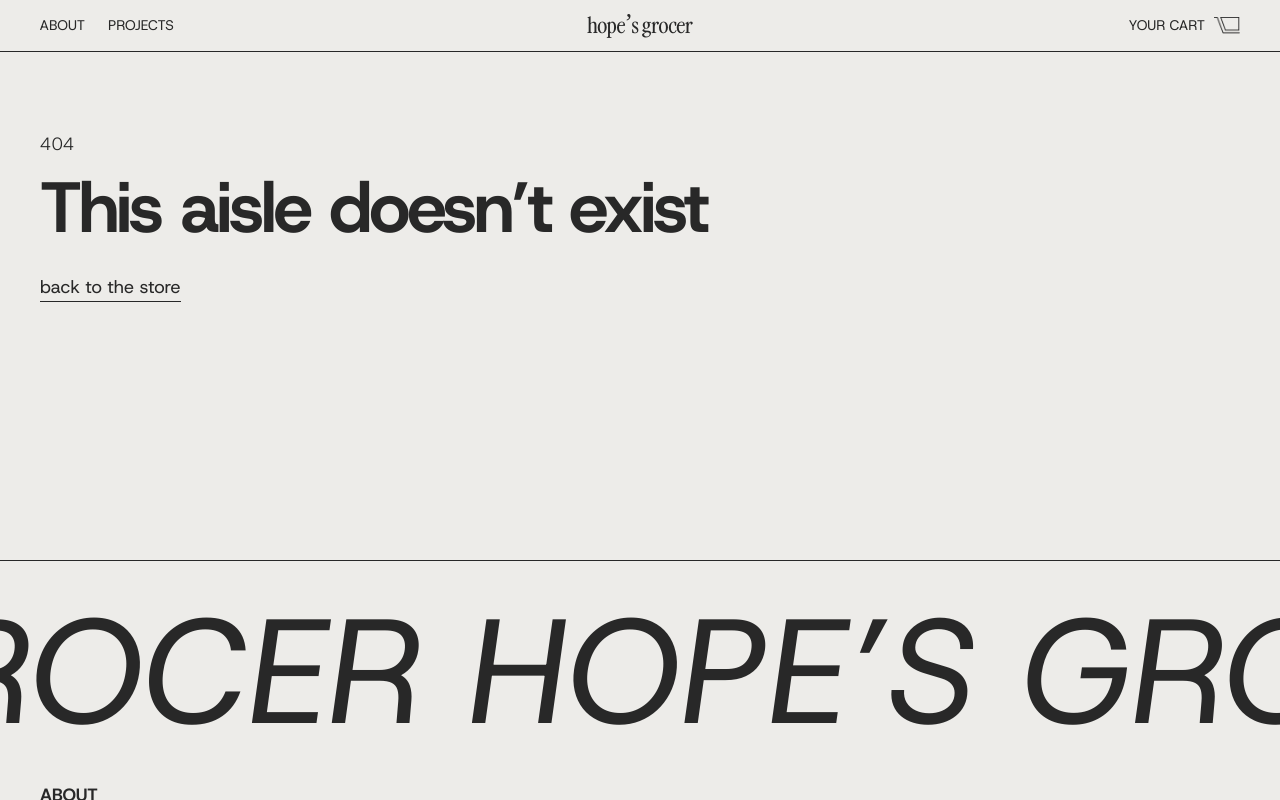
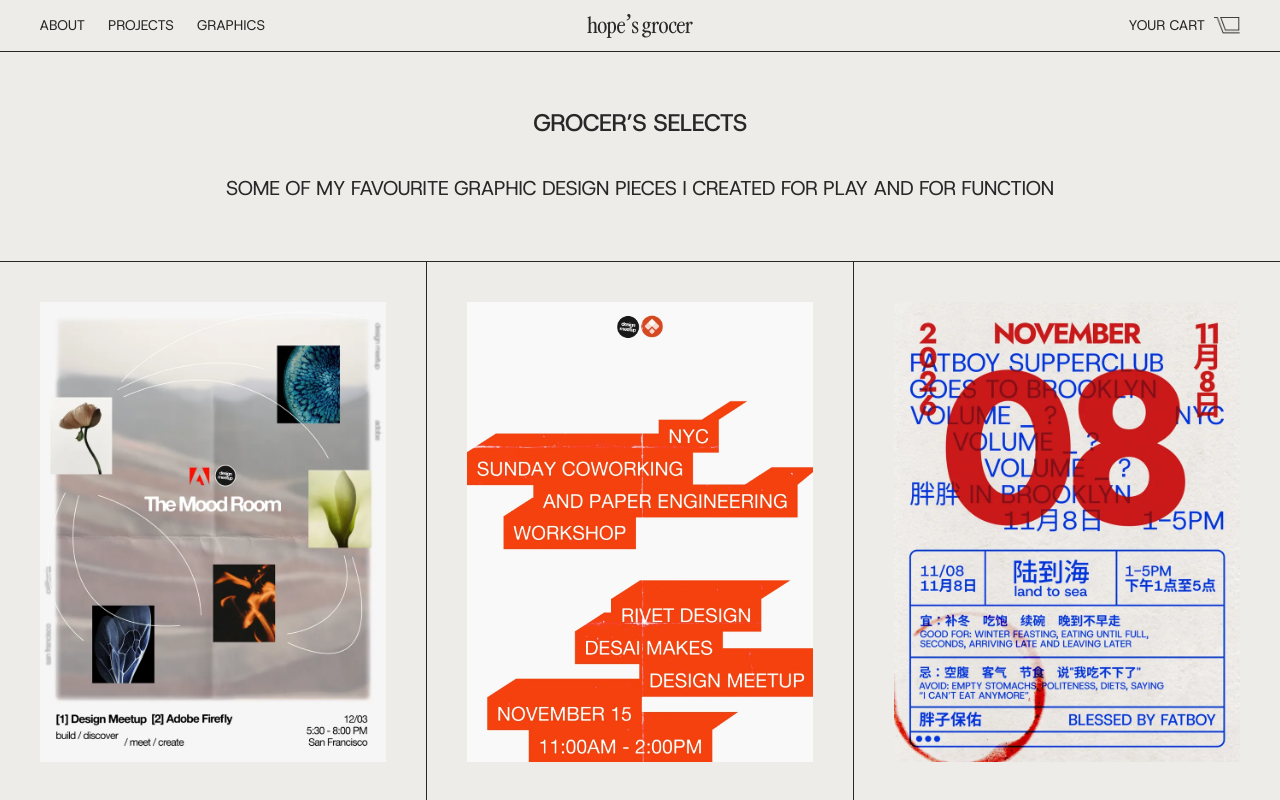
Before and after one commit to matthewhopeyonatan-creator/portfolio, a Next.js app: page /graphics in a window 1280 px wide. Before the commit this address had no page. Shown: the top 800 px of the page. Built offline with nearby package versions, Linux system fonts and the light colour scheme.

Commit message:
Portfolio v2: Grocer's Selects moves to its own Graphics page (new navbar link after projects); the homepage ends with the projects
Co-Authored-By: Claude Opus 5.5 <noreply@anthropic.com>
Claude-Session: https://claude.ai/code/session_01GYPHnZVL3HH7QMswTWv6Z2

```diff
--- /dev/null
+++ b/app/graphics/page.tsx
@@ -0,0 +1,24 @@
+import type { Metadata } from "next";
+import SiteHeader from "@/components/SiteHeader";
+import SiteFooter from "@/components/SiteFooter";
+import RevealOnScroll from "@/components/RevealOnScroll";
+import GrocersSelects from "@/components/GrocersSelects";
+
+export const metadata: Metadata = {
+  title: "Graphics — hope’s grocer",
+  description: "Some of Matthew Hope’s favourite graphic design pieces, made for play and for function.",
+};
+
+/** Grocer's Selects, the poster shelf, on a page of its own (it used to close the homepage). */
+export default function GraphicsPage() {
+  return (
+    <>
+      <SiteHeader />
+      <main>
+        <GrocersSelects />
+      </main>
+      <SiteFooter />
+      <RevealOnScroll />
+    </>
+  );
+}
--- a/app/page.module.css
+++ b/app/page.module.css
@@ -55,7 +55,9 @@
   background: var(--color-bg); /* tomato overflow stops at the rule under the title */
   display: grid;
   grid-template-columns: 1fr 1fr;
-  margin: 0;
+  /* the projects are the last thing on the page: their bottom rule and the footer's top rule
+     share one line rather than stacking into a double one */
+  margin: 0 0 -1.5px;
   padding: 0;
   list-style: none;
 }
--- a/app/page.tsx
+++ b/app/page.tsx
@@ -1,7 +1,6 @@
 import Hero from "@/components/Hero";
 import SiteFooter from "@/components/SiteFooter";
 import ProjectCard from "@/components/ProjectCard";
-import GrocersSelects from "@/components/GrocersSelects";
 import SiteHeader from "@/components/SiteHeader";
 import RevealOnScroll from "@/components/RevealOnScroll";
 import type { Metadata } from "next";
@@ -68,7 +67,6 @@ export default function Home() {
             ))}
           </ul>
         </section>
-        <GrocersSelects />
       </main>
       <SiteFooter />
       <RevealOnScroll />
--- a/data/site.ts
+++ b/data/site.ts
@@ -2,6 +2,7 @@
 export const navLinks = [
   { label: "about", href: "/about" },
   { label: "projects", href: "/#seasonal-picks" },
+  { label: "graphics", href: "/graphics" },
 ];
 
 // Footer social links. TODO: add the X handle.
```
Also changed, not shown: 1 other file (tests, documents, lock files or other folders).
